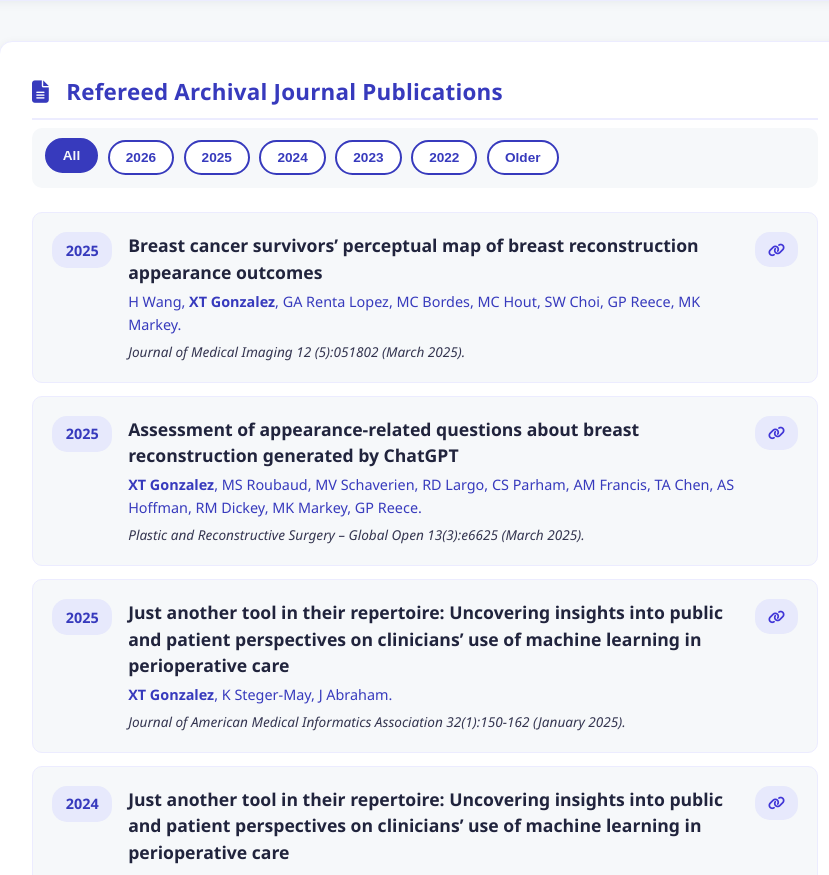
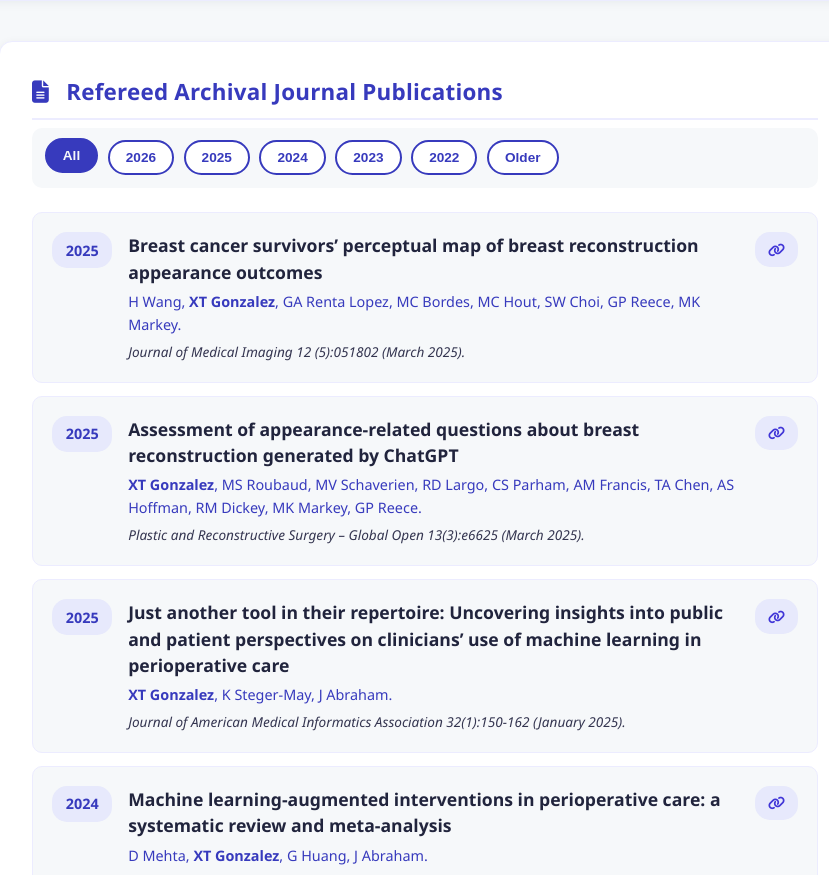
Before and after one commit to xiomarag/xiomarag.github.io, a plain HTML site: page publications.html in a window 1280 px wide. Shown: the part 70-945 px from the top of the page, without its empty margins (215-1044 px from the left). Drawn offline with Linux system fonts and the light colour scheme.

Commit message:
fixed pub 24

```diff
--- a/publications.html
+++ b/publications.html
@@ -82,7 +82,7 @@
         <li class="paper-item" data-year="2024">
           <span class="paper-year">2024</span>
           <div class="paper-content">
-            <span class="paper-title">Just another tool in their repertoire: Uncovering insights into public and patient perspectives on clinicians’ use of machine learning in perioperative care</span>
+            <span class="paper-title">Machine learning-augmented interventions in perioperative care: a systematic review and meta-analysis</span>
             <span class="paper-authors">D Mehta, <strong>XT Gonzalez</strong>, G Huang, J Abraham.</span>
             <span class="paper-venue">British Journal of Anaesthesia 133(6):1159-1172 (September 2024).</span>
           </div>
```
